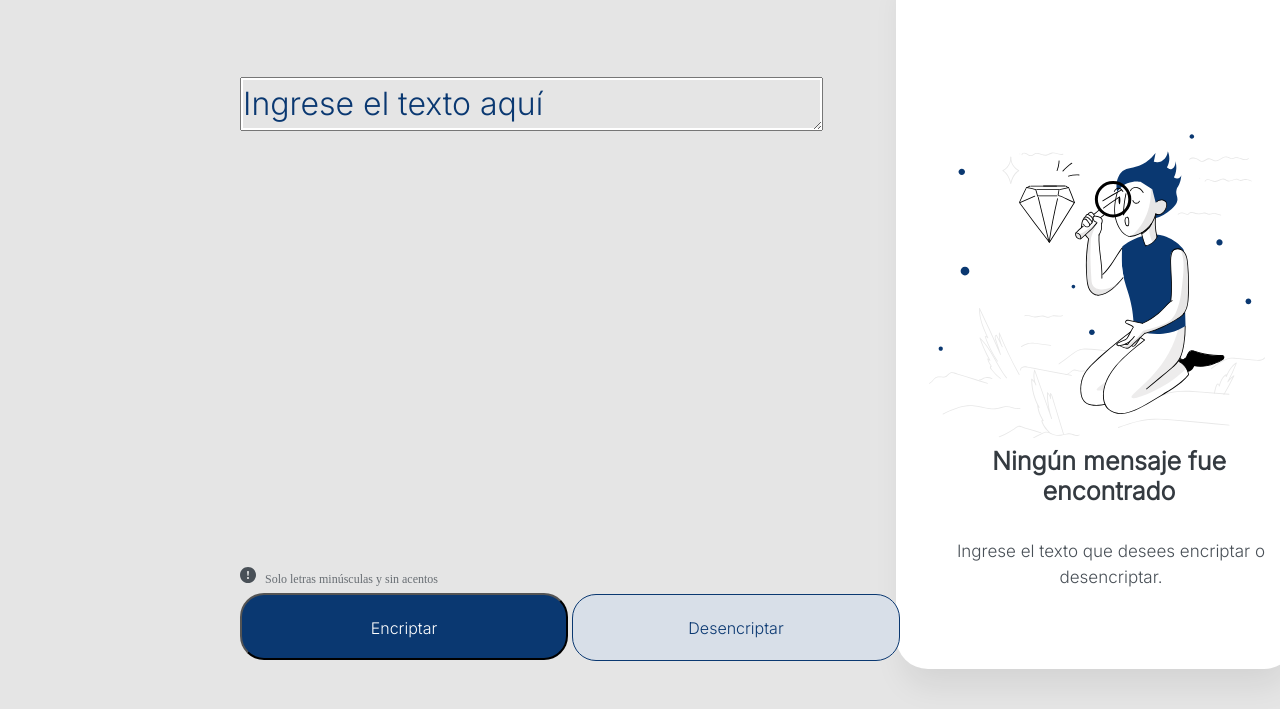
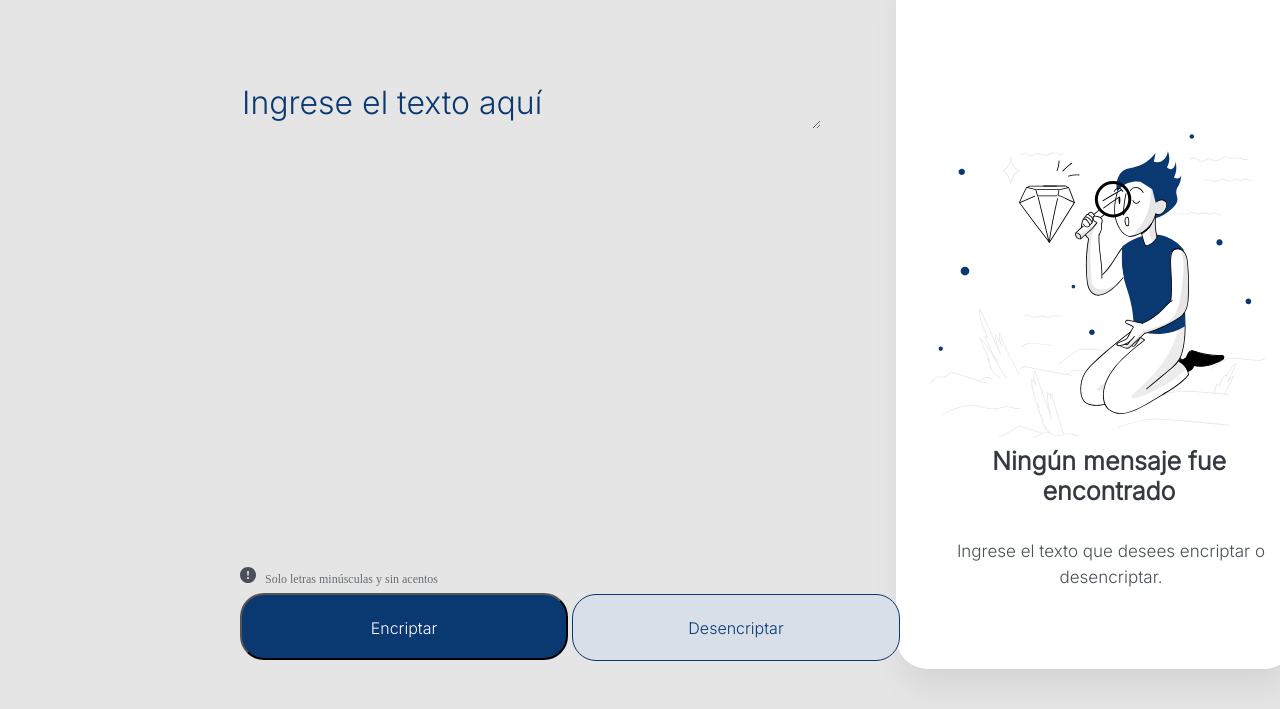
Before and after one commit to Emanuel1193/Challenge-Encriptador, a plain HTML site: page index.html in a window 1280 px wide. Shown: the part 91-800 px from the top of the page. Drawn offline with Linux system fonts and the light colour scheme.

Commit message:
modificacion en style.css en el border de textarea

```diff
--- a/style.css
+++ b/style.css
@@ -71,23 +71,25 @@ main{
 	left: 240px;
 	width: 577px;
 	height: 48px;
-	left: 240px;
 	top: 168px;
 	font-family: 'Inter';
-	font-style: normal;
 	font-weight: 400;
 	font-size: 32px;
 	line-height: 150%;
 	color: #0A3871;
-}
-
-.texto::placeholder{
-	font-family: 'Inter';
-	font-style: normal;
-	color: #0A3871;
 	border: none;
 	background: #E5E5E5;
 }
+
+::placeholder{
+	font-family: 'Inter';
+	color: #0A3871;
+	border: none;
+	background: #E5E5E5; }
+	.texto:focus{
+		outline: none;
+	}
+
 
 .button{
 	position: absolute;
```
